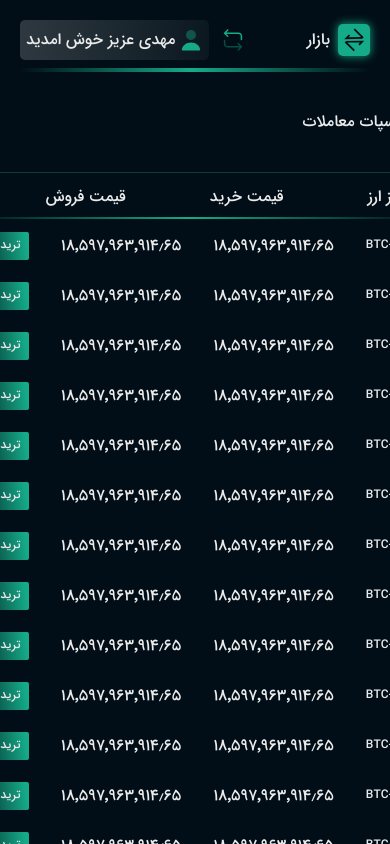
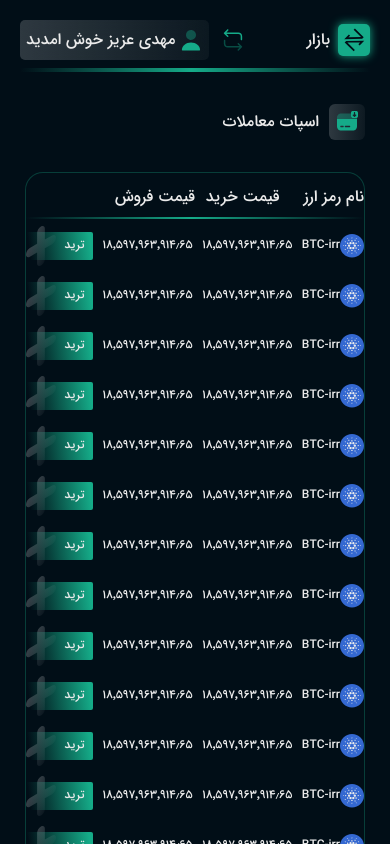
Before and after one commit to danyalbani240/dashboard, a Nuxt app: page /crypto-trade in a window 390 px wide. Shown: the top 844 px of the page. Built offline with nearby package versions, Linux system fonts and the light colour scheme.

Commit message:
responsive is Done .✅

```diff
--- a/components/TheTradeTable.vue
+++ b/components/TheTradeTable.vue
@@ -1,11 +1,11 @@
 <template>
   <div class="overflow-x-auto">
-  <div class="flex flex-col trade-table px-4 mt-8">
+    <div class="flex flex-col trade-table sm:px-4 mt-8">
       <div class="flex justify-between flex-row-reverse py-3 table-header">
-      <span>نام رمز ارز</span>
-      <span>قیمت خرید</span>
-      <span>قیمت فروش</span>
-      <span></span>
+        <span class="flex-1 text-right">نام رمز ارز</span>
+        <span class="flex-1 text-right">قیمت خرید</span>
+        <span class="flex-1 text-right">قیمت فروش</span>
+        <span class="flex-1 text-right"></span>
       </div>
       <div>
         <the-trade-table-item />
@@ -60,4 +60,9 @@ export default {
     #010e17 100%
   );
 }
+@media (max-width: 640px) {
+  .trade-table{
+    min-width: 340px;
+  }
+}
 </style>
--- a/components/TheTradeTableItem.vue
+++ b/components/TheTradeTableItem.vue
@@ -1,12 +1,12 @@
 <template>
-  <div class="flex flex-row-reverse table-item items-center justify-between">
+  <div class="flex flex-row-reverse table-item items-center justify-between text-xs">
     <div class="flex flex-row-reverse items-center">
       <span><img src="../assets/images/cardano-ada.svg" /></span>
       <span class="text-xs">BTC-irr</span>
     </div>
     <div>۱۸٬۵۹۷٬۹۶۳٬۹۱۴٫۶۵</div>
     <div>۱۸٬۵۹۷٬۹۶۳٬۹۱۴٫۶۵</div>
-    <div class="flex flex-row-reverse trade-button items-center">
+    <div class="flex flex-row-reverse trade-button cursor-pointer items-center">
       <span class="text-center text-xs flex-1">ترید</span>
       <img class="relative" src="../assets/images/trade-button.svg" alt="" />
     </div>
```
Lines whose indentation alone changed are shown as unchanged.
